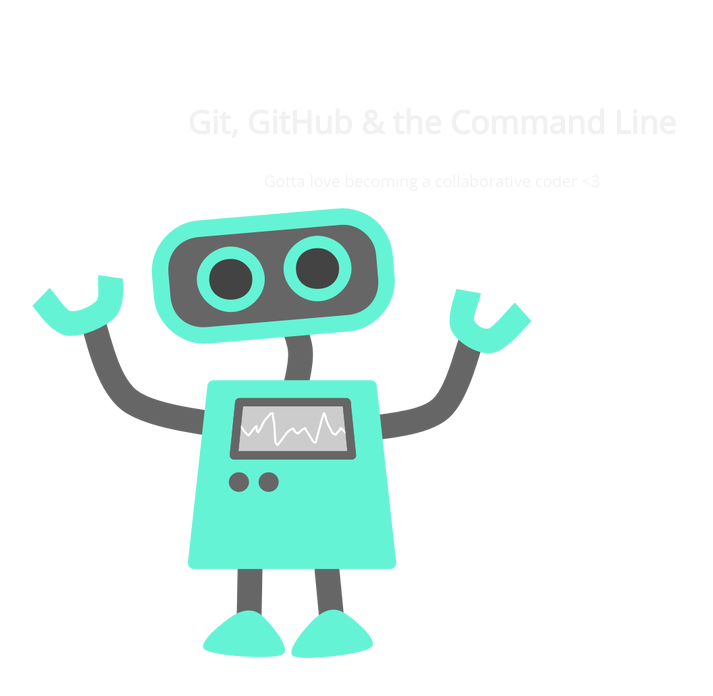
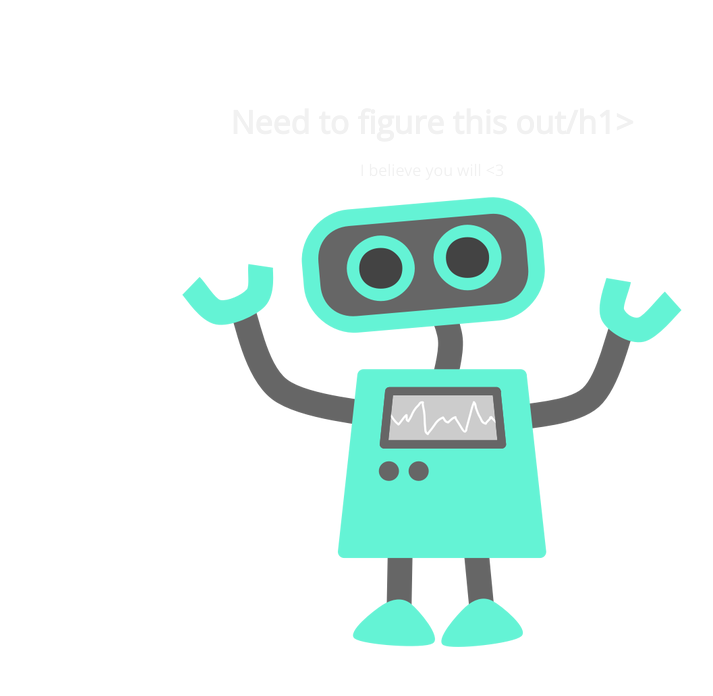
Before and after one commit to tbarton643/105-project, a plain HTML site: page index.html in a window 1280 px wide. Shown: the whole page, without its empty margins (208-921 px from the left). Drawn offline with nearby package versions, Linux system fonts and the light colour scheme.

Commit message:
changed H1 and P

```diff
--- a/index.html
+++ b/index.html
@@ -8,8 +8,8 @@
 </head>
 <body>
 	<section>
-		<h1>Git, GitHub & the Command Line</h1>
-		<p>Gotta love becoming a collaborative coder <3</p>
+		<h1>Need to figure this out/h1>
+		<p>I believe you will <3</p>
 		<img src="img/happy-blue-robot.png">
 	</section>
 </body>
```
